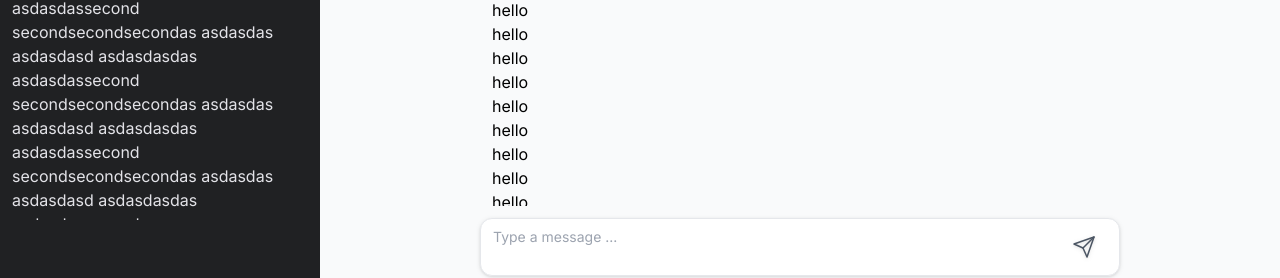
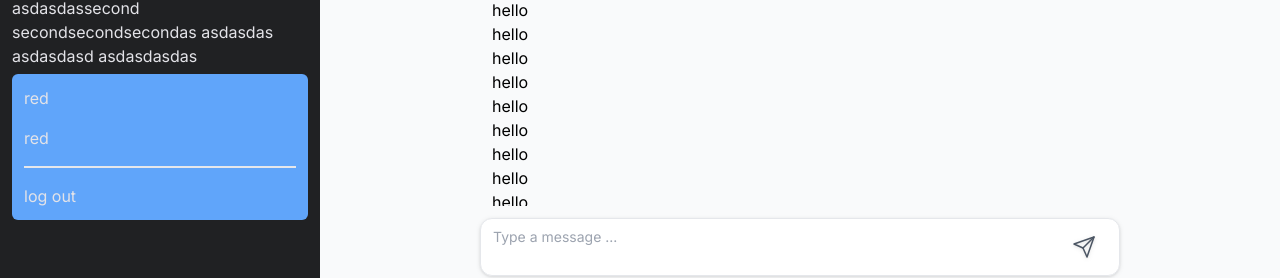
Before and after one commit to lesenelir/ai-space, a Next.js app: page /chat in a window 1280 px wide. Both pictures are taken after a click on the element 160 px from the left and 764 px from the top of the page. Shown: the part 512-790 px from the top of the page. Built offline with nearby package versions, Linux system fonts and the light colour scheme; no server answers.

Commit message:
feat: encapsulate dropdown UI component

```diff
--- a/src/components/chat/Menu/FooterMenuContent/index.tsx
+++ b/src/components/chat/Menu/FooterMenuContent/index.tsx
@@ -1,9 +1,48 @@
-import { UserButton } from '@clerk/nextjs'
+import { type MouseEvent, useRef, useState } from 'react'
+import { UserButton, useUser } from '@clerk/nextjs'
+
+import DropDown from '@/components/ui/DropDown'
+import useOutsideClick from '@/hooks/useOutsideClick'
 
 export default function FooterMenuContent() {
+  const {user} = useUser()
+  const [isDropDownOpen, setIsDropDownOpen] = useState(false)
+  const dropDownDivRef = useRef<HTMLDivElement>(null)
+  const triggerDivRef = useRef<HTMLDivElement>(null)
+
+  useOutsideClick(dropDownDivRef, (event) => {
+    if (!triggerDivRef.current?.contains(event!.target as Node)) setIsDropDownOpen(false)
+  })
+
   return (
-    <div className={'w-full h-[48px] p-2 rounded-lg cursor-pointer transition-change hover:bg-gray-500/10'}>
-      <UserButton afterSignOutUrl={'/'}/>
-    </div>
+    <>
+      {
+        isDropDownOpen && (
+          <DropDown
+            ref={dropDownDivRef}
+            className={'absolute left-0 bottom-12 w-full rounded-md z-10'}
+          >
+            <p>red</p>
+            <p>red</p>
+            <div className={'border'}/>
+            <p>log out</p>
+          </DropDown>
+        )
+      }
+
+      <div
+        className={`
+        w-full h-[48px] flex items-center gap-4 p-2 rounded-lg
+        cursor-pointer transition-change hover:bg-gray-500/10
+      `}
+        ref={triggerDivRef}
+        onClick={() => setIsDropDownOpen(!isDropDownOpen)}
+      >
+        <div onClick={(e: MouseEvent) => e.stopPropagation()}>
+          <UserButton afterSignOutUrl={'/'}/>
+        </div>
+        <p>{user?.firstName}</p>
+      </div>
+    </>
   )
 }
--- a/src/components/chat/Menu/index.tsx
+++ b/src/components/chat/Menu/index.tsx
@@ -25,7 +25,7 @@ export default function Menu() {
               max-md:fixed max-md:top-0 max-md:left-0 z-10 max-md:h-full
             `}
           >
-            <div className={'w-full h-full flex flex-col'}>
+            <div className={'relative w-full h-full flex flex-col'}>
               {/* HeaderMenuContent: new chat + create folder icon + scalability icon */}
               <HeaderMenuContent/>
 
--- /dev/null
+++ b/src/components/ui/DropDown/index.tsx
@@ -0,0 +1,31 @@
+import { motion } from 'framer-motion'
+import { forwardRef, HTMLProps } from 'react'
+
+interface IDropDownProps
+  extends HTMLProps<HTMLDivElement> {}
+
+const DropDown = forwardRef<HTMLDivElement, IDropDownProps>((
+  {className, children, ...props},
+  ref
+) => {
+  return (
+    <div
+      ref={ref}
+      className={`absolute left-0 bottom-12 w-full ${className}`}
+      {...props}
+    >
+      {/* motion.div cant have ref props, so we need to wrapper one layer */}
+      <motion.div
+        initial={{ opacity: 0, y: '100%' }}
+        animate={{ opacity: 1, y: 0 }}
+        className={`bg-blue-400 w-full p-3 rounded-md flex flex-col gap-4 mb-2`}
+      >
+        {children}
+      </motion.div>
+    </div>
+  )
+})
+
+DropDown.displayName = 'DropDown'
+
+export default DropDown
--- a/src/components/ui/index.tsx
+++ b/src/components/ui/index.tsx
@@ -1,3 +1,4 @@
 export * from './ResizableDiv'
 export * from './Select'
 export * from './TextArea'
+export * from './DropDown'
```
